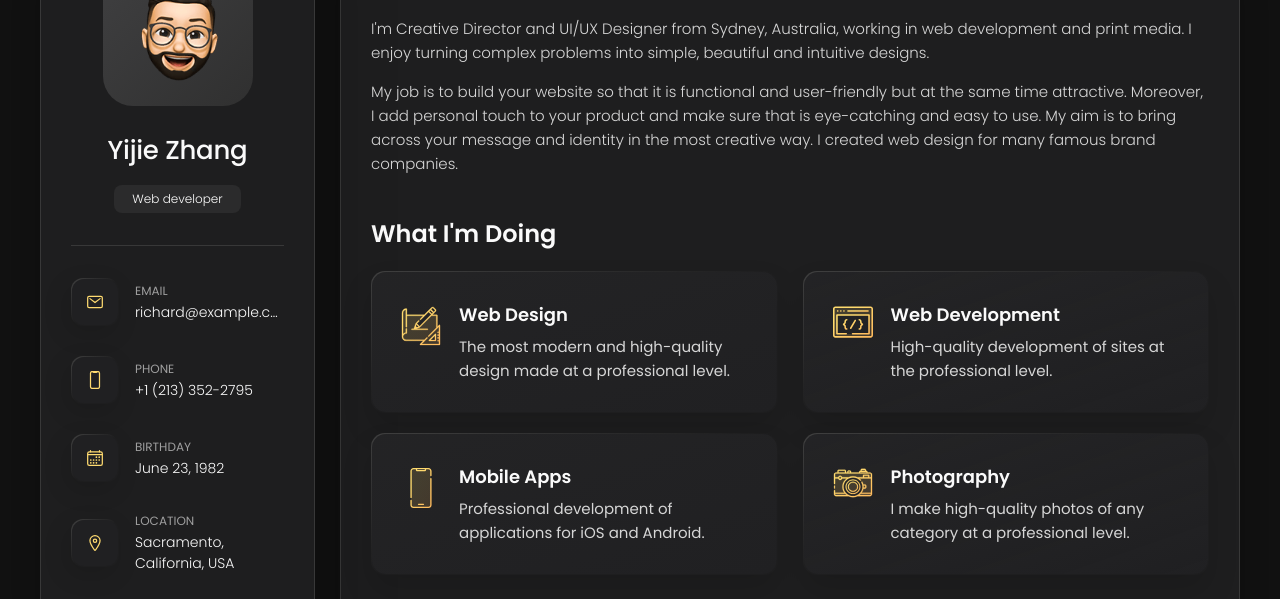
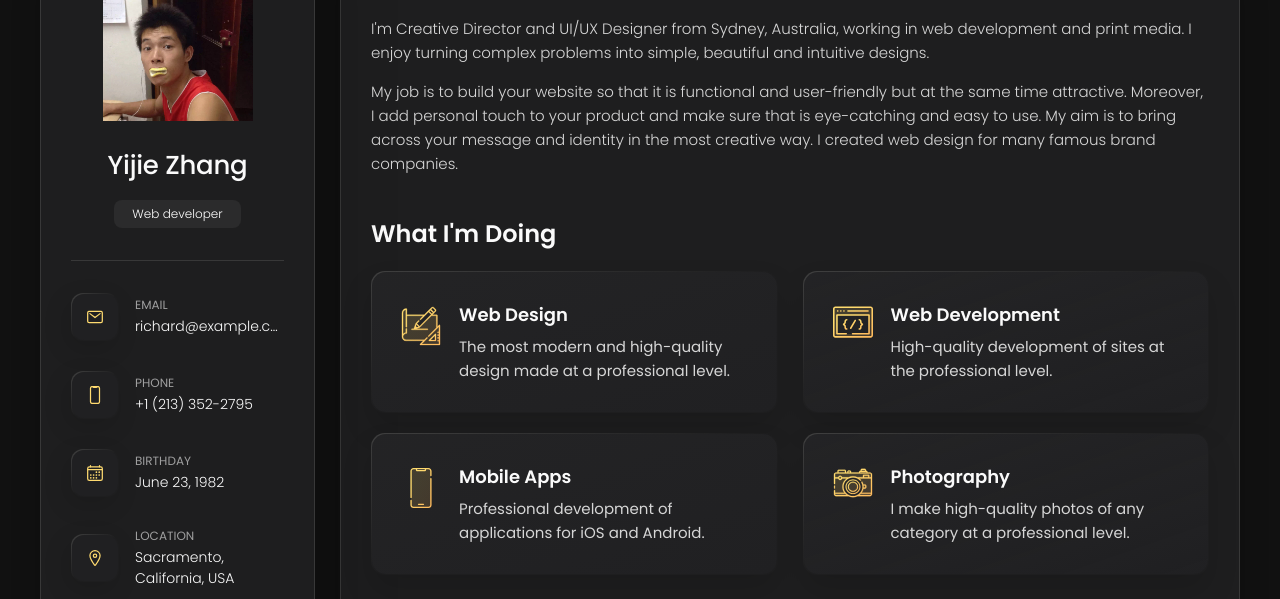
Before and after one commit to InterstellarJ2049/InterstellarJ2049.github.io, a plain HTML site: page index.html in a window 1280 px wide. Shown: the part 162-761 px from the top of the page. Drawn offline with nearby package versions, Linux system fonts and the light colour scheme.

Commit message:
change profile

```diff
--- a/index.html
+++ b/index.html
@@ -42,7 +42,7 @@
       <div class="sidebar-info">
 
         <figure class="avatar-box">
-          <img src="./assets/images/my-avatar.png" alt="Richard hanrick" width="80">
+          <img src="./assets/images/Profile_lemon.jpg" alt="Yijie Zhang" width="80">
         </figure>
 
         <div class="info-content">
```
Also changed, not shown: assets/images/Profile_lemon.jpg (added).
